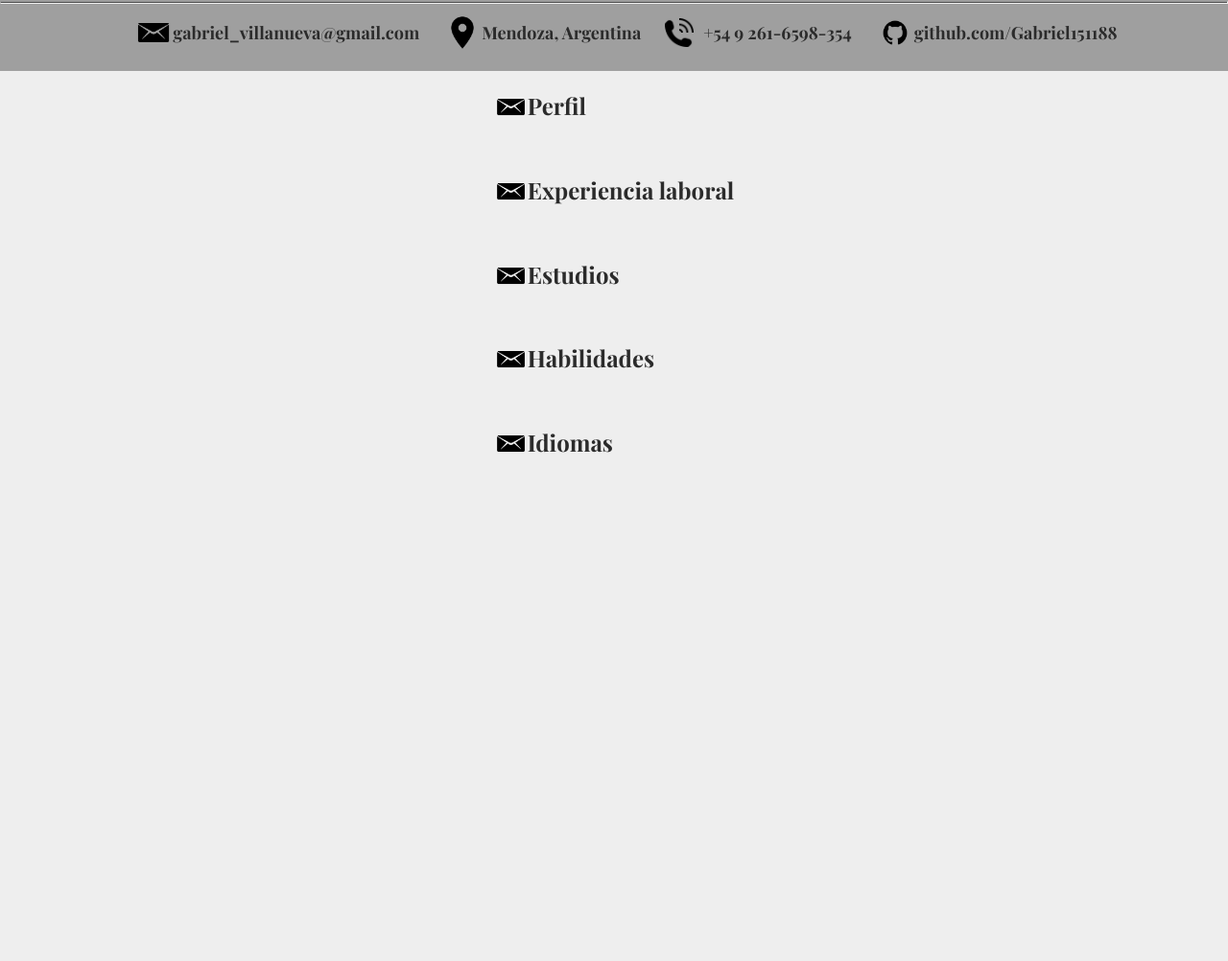
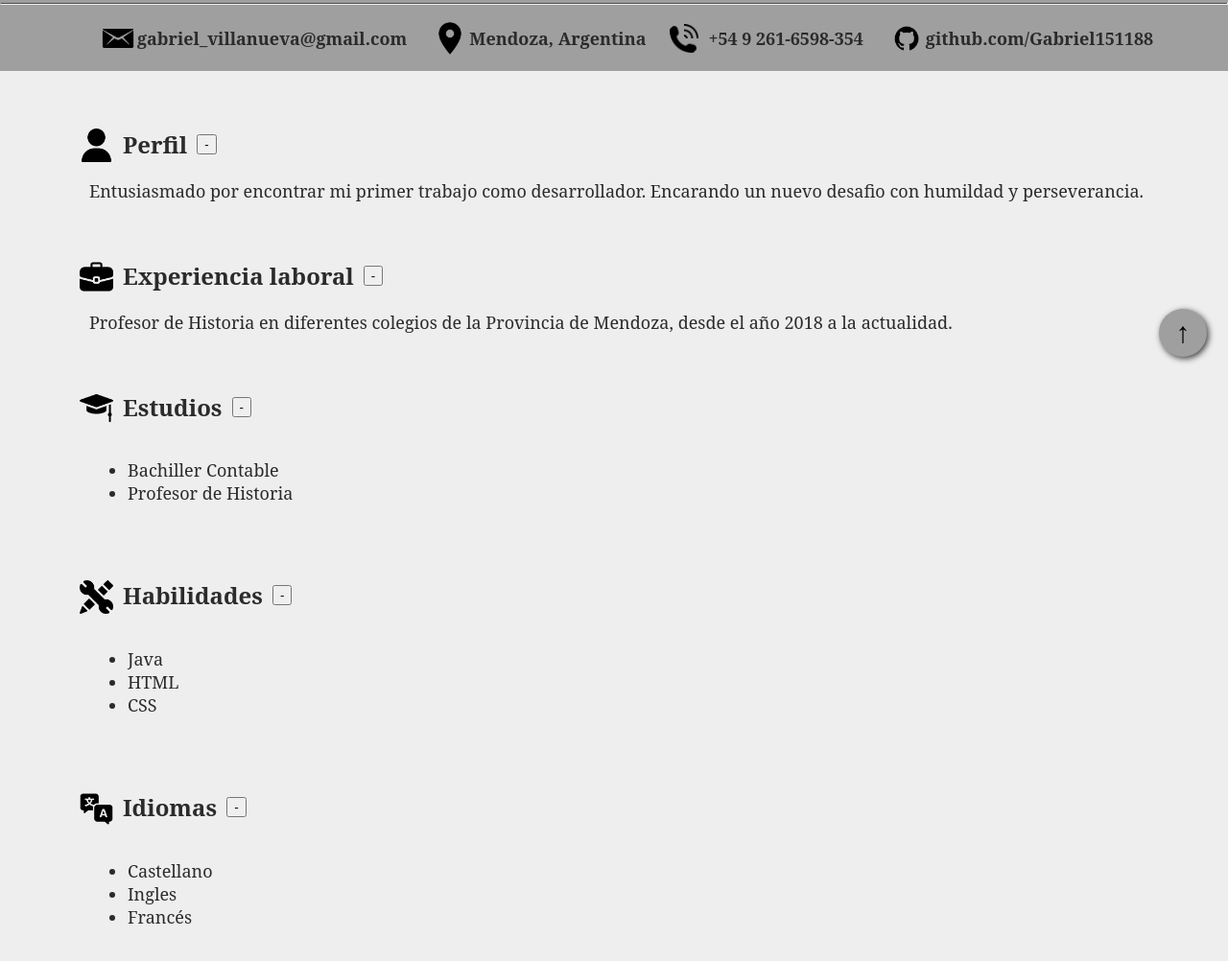
Before and after one commit to Gabriel151188/gabrielvillanuevacv, a plain HTML site: page index.html in a window 1280 px wide. Shown: the part 396-1398 px from the top of the page at 96% size. Before the commit the page ends 893 px from the top, so only its background shows below. Drawn offline with Linux system fonts and the light colour scheme.

Commit message:
Agregando js

```diff
--- a/css/estilos.css
+++ b/css/estilos.css
@@ -4,7 +4,7 @@ body {
   color: rgb(43, 43, 43);
   margin: 0;
   padding: 0;
-  font-family: 'Playfair Display';
+  font-family: 'serif';
 }
 
 header {
@@ -37,6 +37,7 @@ header {
   margin-top: 12px;
   font-size: 62px;
   text-shadow: 1px 2px #c2c2c2;
+  font-family: 'Playfair Display';
 }
 
 .professionTitle {
@@ -44,20 +45,28 @@ header {
   text-transform: uppercase;
   font-size: 28px;
   text-shadow: 1px 2px #c2c2c2;
+  font-family: 'Playfair Display';
 }
 
 main {
-  width: 100%;
+  font-weight: 500;
+  margin-left: 20px;
   height: 80px;
   display: flex;
   justify-content: center;
 
 }
 
+main article {
+  margin-top: 40px;
+  width: 90%;
+}
+
 header article section {
   font-size: 18px;
   font-weight: 700;
   margin-left: 25px;
+  margin-top: 5px;
   display: flex;
   flex-direction: row;
   align-items: center;
@@ -82,8 +91,57 @@ hr {
   align-items: center;
 }
 
+.temaTitle h2 {
+  margin-left: 10px;
+}
+
 .titleIcons {
   margin-top: 3px;
   width: 35px;
   height: 35px;
 }
+
+footer {
+  margin-top: 30px;
+}
+
+.buttonContent {
+  margin-left: 10px;
+}
+
+.sectionSpace {
+  padding-bottom: 40px;
+}
+
+.contentCV {
+  font-size: 18px;
+  margin: 0 10px 0 10px;
+}
+
+.arrowUp {
+  border: 0;
+  box-shadow: 2px 2px 6px #3e3e3e;
+  border-radius: 50%;
+  position: fixed;
+  bottom: 32px;
+  right: 22px;
+  width: 50px;
+  height: 50px;
+  font-size: 30px;
+  background-color: #9f9f9f;
+}
+
+.arrowUp:hover {
+  background-color: #bebebe;
+}
+
+.downloadButton {
+  border-radius: 50%;
+  position: fixed;
+  bottom: 32px;
+  right: 82px;
+  width: 50px;
+  height: 50px;
+  font-size: 30px;
+  background-color: #81d8ff;
+}
--- a/index.html
+++ b/index.html
@@ -36,62 +36,108 @@
     </header>
     <main>
         <article>
-            <section>
+            <section class="sectionSpace">
                 <section class="temaTitle">
-                    <img class="titleIcons" src="imagenes/email.png" alt="Email">
+                    <img class="titleIcons" src="imagenes/user.png" alt="Perfil">
                     <h2>Perfil</h2>
+                    <button id="perfilButtonID" class="buttonContent" onclick="handlePerfil()">-</button>
                 </section>
-                <section>
-                    <p>
-
-                    </p>
+                <section id="perfilID" class="contentCV">
+                    Entusiasmado por encontrar mi primer trabajo como desarrollador. Encarando un nuevo desafio con humildad y perseverancia.
                 </section>
             </section>
-            <section>
+            <section class="sectionSpace">
                 <section class="temaTitle">
-                    <img class="titleIcons" src="imagenes/email.png" alt="Email">
+                    <img class="titleIcons" src="imagenes/suitcase.png" alt="Experiencia laboral">
                     <h2>Experiencia laboral</h2>
+                    <button id="expLaboralButtonID" class="buttonContent" onclick="handleExperienciaLaboral()">-</button>
                 </section>
-                <section>
-                    <p>
-
-                    </p>
+                <section id="expLaboralID" class="contentCV">
+                   Profesor de Historia en diferentes colegios de la Provincia de Mendoza, desde el año 2018 a la actualidad.
                 </section>
             </section>
-            <section>
+            <section class="sectionSpace">
                 <section class="temaTitle">
-                    <img class="titleIcons" src="imagenes/email.png" alt="Email">
+                    <img class="titleIcons" src="imagenes/education.png" alt="Estudios">
                     <h2>Estudios</h2>
+                    <button id="estudioButtonID" class="buttonContent" onclick="handleEstudios()">-</button>
                 </section>
-                <section>
-                    <p>
+                <section id="estudioID" class="contentCV">
+                    <ul type="disc" >
+                     <li>Bachiller Contable</li>
+                     <li>Profesor de Historia</li>
+                    </ul>
 
-                    </p>
                 </section>
             </section>
-            <section>
+            <section class="sectionSpace">
                 <section class="temaTitle">
-                    <img class="titleIcons" src="imagenes/email.png" alt="Email">
+                    <img class="titleIcons" src="imagenes/skills.png" alt="Habilidades">
                     <h2>Habilidades</h2>
+                    <button id="habilidadesButtonID" class="buttonContent" onclick="handleHabilidades()">-</button>
                 </section>
-                <section>
-                    <p>
-
-                    </p>
+                <section id="habilidadesID" class="contentCV">
+                  <ul type="disc">
+                    <li>Java</li>
+                    <li>HTML</li>
+                    <li>CSS</li>
+                  </ul>
                 </section>
             </section>
-            <section>
+            <section class="sectionSpace">
                 <section class="temaTitle">
-                    <img class="titleIcons" src="imagenes/email.png" alt="Email">
+                    <img class="titleIcons" src="imagenes/translation.png" alt="Idiomas">
                     <h2>Idiomas</h2>
+                    <button id="idiomasButtonID" class="buttonContent" onclick="handleIdiomas()">-</button>
                 </section>
-                <section>
-                    <p>
-
-                    </p>
+                <section id="idiomasID" class="contentCV">
+                   <ul type="disc">
+                    <li>Castellano</li>
+                    <li>Ingles</li>
+                    <li>Francés</li>
+                  </ul>
                 </section>
             </section>
         </article>
+        <button class="arrowUp" onclick="handleMoveToTop()">&uarr;</button>
+
+        <script>
+            function handleMoveToTop() {
+                window.scrollTo({ top: 0, behavior: 'smooth' });
+            }
+
+            function handleHideShow(sectionId, buttonId) {
+                let perfilValue = document.getElementById(sectionId);
+                let perfilButton = document.getElementById(buttonId);
+                if (perfilValue.style.display === "none") {
+                    perfilValue.style.display = "block";
+                    perfilButton.textContent = '-'
+                } else {
+                    perfilValue.style.display = "none";
+                    perfilButton.textContent = '+'
+                }
+            }
+
+            function handlePerfil(sectionId, buttonId) {
+                handleHideShow("perfilID", "perfilButtonID");
+            }
+
+            function handleExperienciaLaboral(sectionId, buttonId) {
+                handleHideShow("expLaboralID", "expLaboralButtonID");
+            }
+
+            function handleEstudios(sectionId, buttonId) {
+                handleHideShow("estudioID", "estudioButtonID");
+            }
+
+            function handleHabilidades(sectionId, buttonId) {
+                handleHideShow("habilidadesID", "habilidadesButtonID");
+            }
+
+            function handleIdiomas(sectionId, buttonId) {
+                handleHideShow("idiomasID", "idiomasButtonID");
+            }
+        </script>
     </main>
 </body>
 </html>
```
Also changed, not shown: imagenes/Estudios.jpg (added), imagenes/education.png (added), imagenes/experiencia laboral.png (added), imagenes/habilidades.png (added), imagenes/idiomas.png (added), imagenes/perfl.png (added), imagenes/skills.png (added), imagenes/suitcase.png (added), imagenes/translation.png (added), imagenes/user.png (added).
